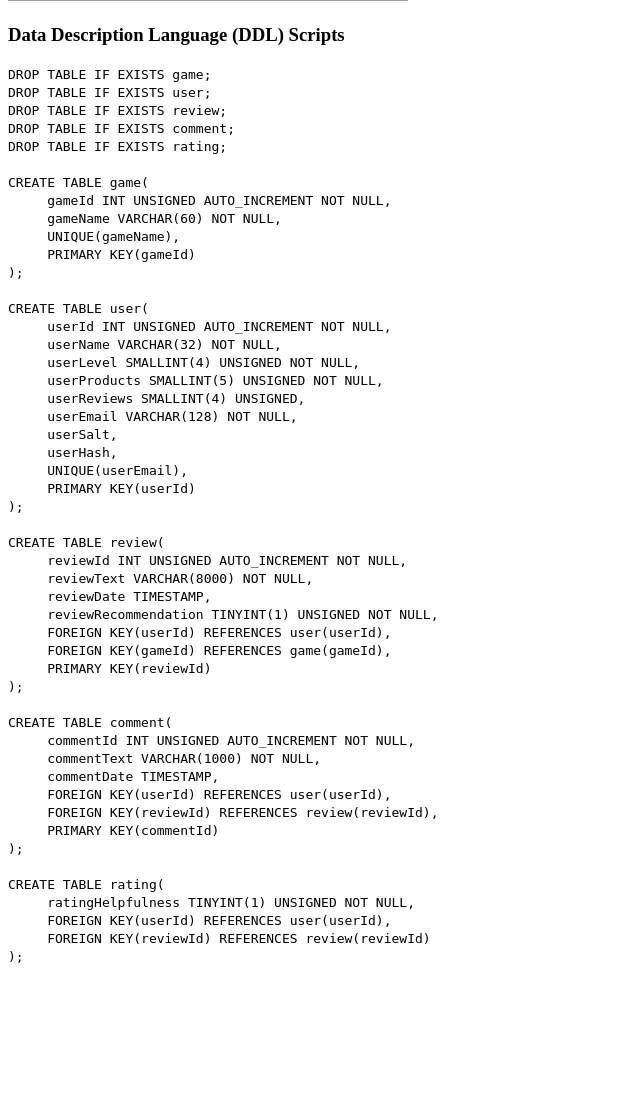
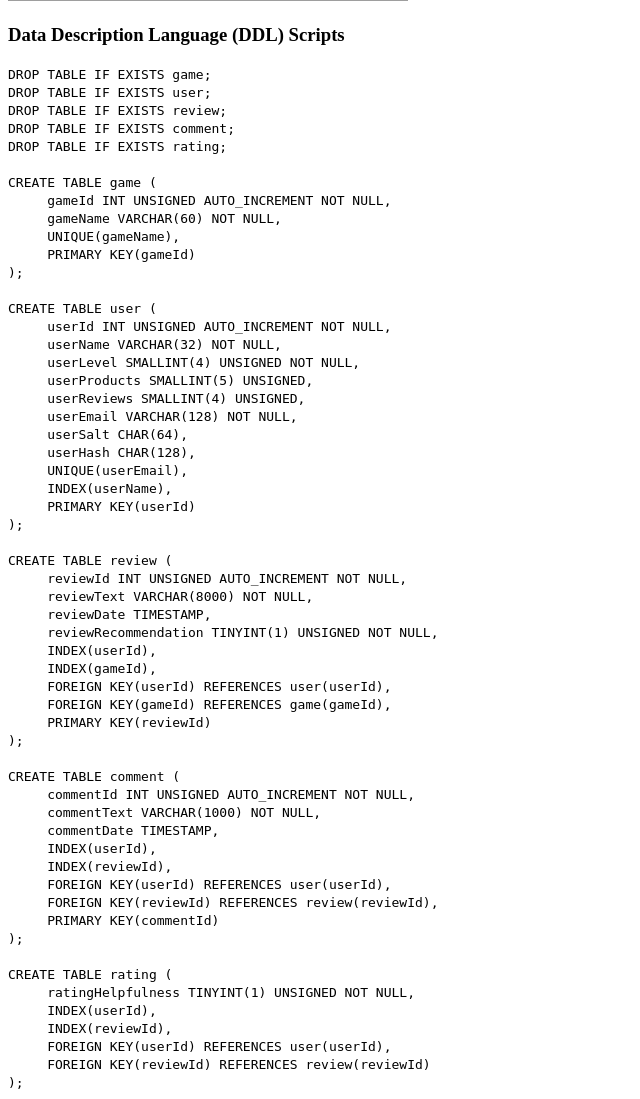
Before and after one commit to aj-broadhurst/dd-steam-review, a PHP site: page / in a window 1280 px wide. Shown: the part 2557-3656 px from the top of the page, without its empty margins (0-640 px from the left). Before the commit the page ends 3520 px from the top, so only its background shows below. Run offline with PHP 8.4, Linux system fonts and the light colour scheme; grey boxes are pictures that could not be loaded.

Commit message:
Some small mySQL format fixes, added Salt/Hash data type

```diff
--- a/index.php
+++ b/index.php
@@ -136,47 +136,54 @@
 					DROP TABLE IF EXISTS comment; <br>
 					DROP TABLE IF EXISTS rating;<br>
 					<br>
-					CREATE TABLE game(<br>
+					CREATE TABLE game (<br>
 					&nbsp;&nbsp;&nbsp;&nbsp;&nbsp;gameId INT UNSIGNED AUTO_INCREMENT NOT NULL,<br>
 					&nbsp;&nbsp;&nbsp;&nbsp;&nbsp;gameName VARCHAR(60) NOT NULL,<br>
 					&nbsp;&nbsp;&nbsp;&nbsp;&nbsp;UNIQUE(gameName),<br>
 					&nbsp;&nbsp;&nbsp;&nbsp;&nbsp;PRIMARY KEY(gameId)<br>
 					);<br>
 					<br>
-					CREATE TABLE user(<br>
+					CREATE TABLE user (<br>
 					&nbsp;&nbsp;&nbsp;&nbsp;&nbsp;userId INT UNSIGNED AUTO_INCREMENT NOT NULL,<br>
 					&nbsp;&nbsp;&nbsp;&nbsp;&nbsp;userName VARCHAR(32) NOT NULL,<br>
 					&nbsp;&nbsp;&nbsp;&nbsp;&nbsp;userLevel SMALLINT(4) UNSIGNED NOT NULL,<br>
-					&nbsp;&nbsp;&nbsp;&nbsp;&nbsp;userProducts SMALLINT(5) UNSIGNED NOT NULL,<br>
+					&nbsp;&nbsp;&nbsp;&nbsp;&nbsp;userProducts SMALLINT(5) UNSIGNED,<br>
 					&nbsp;&nbsp;&nbsp;&nbsp;&nbsp;userReviews SMALLINT(4) UNSIGNED,<br>
 					&nbsp;&nbsp;&nbsp;&nbsp;&nbsp;userEmail VARCHAR(128) NOT NULL,<br>
-					&nbsp;&nbsp;&nbsp;&nbsp;&nbsp;userSalt,<br>
-					&nbsp;&nbsp;&nbsp;&nbsp;&nbsp;userHash,<br>
+					&nbsp;&nbsp;&nbsp;&nbsp;&nbsp;userSalt CHAR(64),<br>
+					&nbsp;&nbsp;&nbsp;&nbsp;&nbsp;userHash CHAR(128),<br>
 					&nbsp;&nbsp;&nbsp;&nbsp;&nbsp;UNIQUE(userEmail),<br>
+					&nbsp;&nbsp;&nbsp;&nbsp;&nbsp;INDEX(userName),<br>
 					&nbsp;&nbsp;&nbsp;&nbsp;&nbsp;PRIMARY KEY(userId)<br>
 					);<br>
 					<br>
-					CREATE TABLE review(<br>
+					CREATE TABLE review (<br>
 					&nbsp;&nbsp;&nbsp;&nbsp;&nbsp;reviewId INT UNSIGNED AUTO_INCREMENT NOT NULL,<br>
 					&nbsp;&nbsp;&nbsp;&nbsp;&nbsp;reviewText VARCHAR(8000) NOT NULL,<br>
 					&nbsp;&nbsp;&nbsp;&nbsp;&nbsp;reviewDate TIMESTAMP,<br>
 					&nbsp;&nbsp;&nbsp;&nbsp;&nbsp;reviewRecommendation TINYINT(1) UNSIGNED NOT NULL,<br>
+					&nbsp;&nbsp;&nbsp;&nbsp;&nbsp;INDEX(userId),<br>
+					&nbsp;&nbsp;&nbsp;&nbsp;&nbsp;INDEX(gameId),<br>
 					&nbsp;&nbsp;&nbsp;&nbsp;&nbsp;FOREIGN KEY(userId) REFERENCES user(userId),<br>
 					&nbsp;&nbsp;&nbsp;&nbsp;&nbsp;FOREIGN KEY(gameId) REFERENCES game(gameId),<br>
 					&nbsp;&nbsp;&nbsp;&nbsp;&nbsp;PRIMARY KEY(reviewId)<br>
 					);<br>
 					<br>
-					CREATE TABLE comment(<br>
+					CREATE TABLE comment (<br>
 					&nbsp;&nbsp;&nbsp;&nbsp;&nbsp;commentId INT UNSIGNED AUTO_INCREMENT NOT NULL,<br>
 					&nbsp;&nbsp;&nbsp;&nbsp;&nbsp;commentText VARCHAR(1000) NOT NULL,<br>
 					&nbsp;&nbsp;&nbsp;&nbsp;&nbsp;commentDate TIMESTAMP,<br>
+					&nbsp;&nbsp;&nbsp;&nbsp;&nbsp;INDEX(userId),<br>
+					&nbsp;&nbsp;&nbsp;&nbsp;&nbsp;INDEX(reviewId),<br>
 					&nbsp;&nbsp;&nbsp;&nbsp;&nbsp;FOREIGN KEY(userId) REFERENCES user(userId),<br>
 					&nbsp;&nbsp;&nbsp;&nbsp;&nbsp;FOREIGN KEY(reviewId) REFERENCES review(reviewId),<br>
 					&nbsp;&nbsp;&nbsp;&nbsp;&nbsp;PRIMARY KEY(commentId)<br>
 					);<br>
 					<br>
-					CREATE TABLE rating(<br>
+					CREATE TABLE rating (<br>
 					&nbsp;&nbsp;&nbsp;&nbsp;&nbsp;ratingHelpfulness TINYINT(1) UNSIGNED NOT NULL,<br>
+					&nbsp;&nbsp;&nbsp;&nbsp;&nbsp;INDEX(userId),<br>
+					&nbsp;&nbsp;&nbsp;&nbsp;&nbsp;INDEX(reviewId),<br>
 					&nbsp;&nbsp;&nbsp;&nbsp;&nbsp;FOREIGN KEY(userId) REFERENCES user(userId),<br>
 					&nbsp;&nbsp;&nbsp;&nbsp;&nbsp;FOREIGN KEY(reviewId) REFERENCES review(reviewId)<br>
 					);<br>
```
Also changed, not shown: steam.sql (renamed from tablescript.sql, +16 -8 lines).
